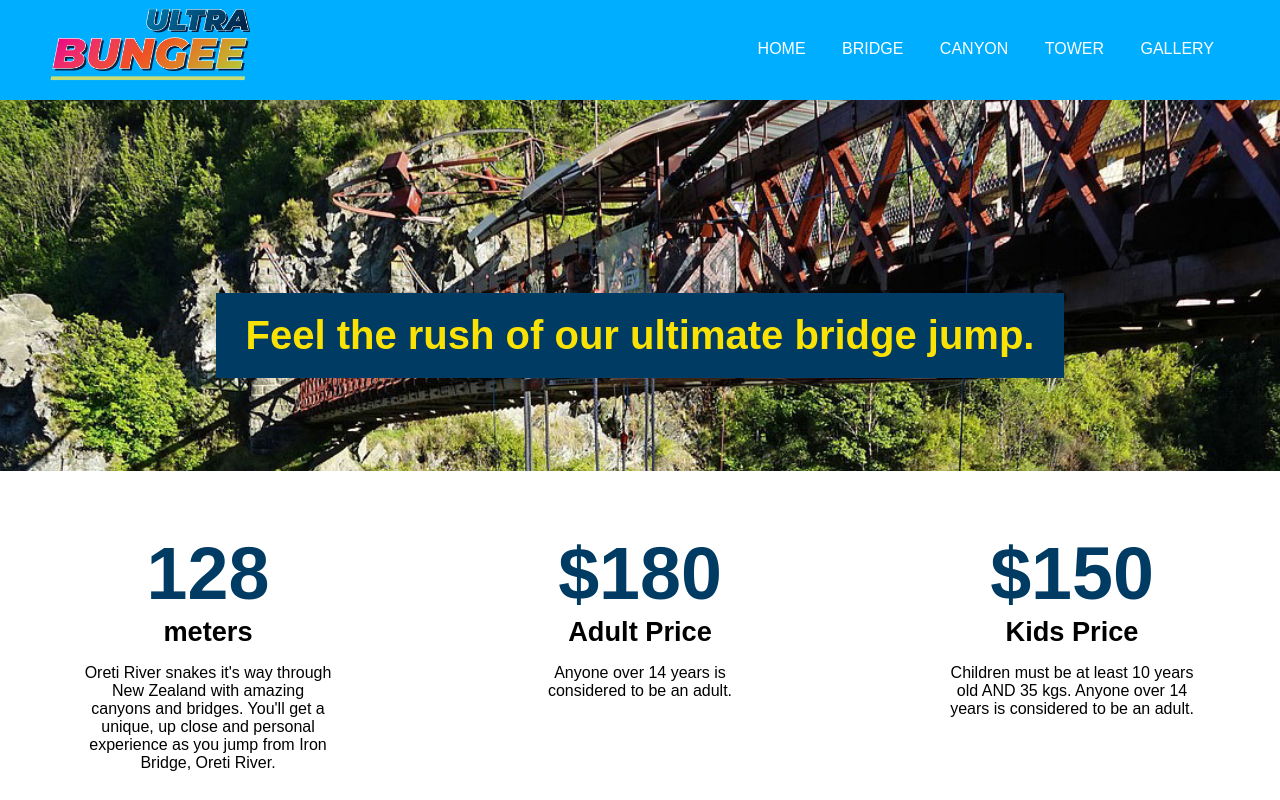
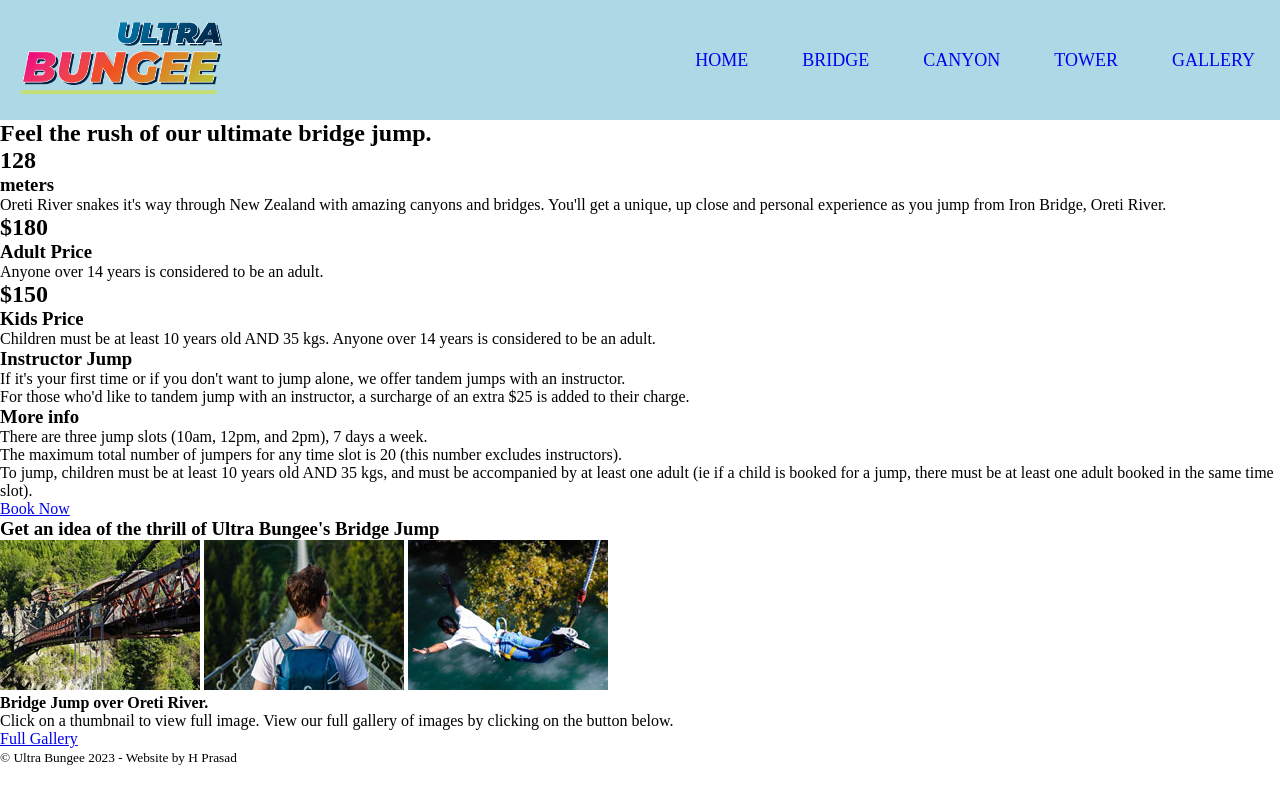
Before and after one commit to helenp61/Ultra-Bungee-Exercise, a plain HTML site: page bridge.html in a window 1280 px wide. Shown: the top 800 px of the page. Drawn offline with nearby package versions, Linux system fonts and the light colour scheme.

Commit message:
Added nav and header

```diff
--- a/styles/styles.css
+++ b/styles/styles.css
@@ -1,179 +1,62 @@
-body {
-    font-family: 'Arial', sans-serif;
-    margin: 0;
-    padding: 0;
-    text-align: center;
+/* generic style */
+*{
+    margin: 0px;
+    padding: 0px;
+    box-sizing: border-box;
 }
 
-/*margin-bottom: 30px; deleted in Learning Activity 3.1, #1*/
+/* Add display properties for the containers*/
+/* flex will allow the elements of the header to sit next to each other*/
+/* justified content to have space between */
+/* this will move the nav to the right */
+/* height can be sized with pixels or view height-VH - which will be the % of the screen height*/
 header {
-    background-color: #00aeff;
-    height: 100px;
-    text-align: left;
-    width: 100%;
+    display: flex;
+    justify-content: space-between;
+    height: 15vh;
+    align-items: center;
+    background-color: lightblue;
 
 }
 
-.logo {
-    padding: 5px 50px;
-    width: 200px;
-}
+/* Now we will look at the elements inside the header */
+/* padding will bring the image away from the edge of the screen */
 
-nav {
-    color:white;
-    float: right;
-    padding: 40px 50px 0px 0px;
-}
-
-/*Added in Section 3.2*/
-nav ul {
-    list-style-type: none;
-    margin: 0;
-    padding: 0;
-}
-
-/*Added in Section 3.2*/
-nav li {
-    display: inline-block;
-}
-
-/*Added in Section 3.2*/
-nav li a {
-    color: white;
-    padding: 14px 16px;
-    text-decoration: none;
-}
-
-/*Added in Section 3.2*/
-#intro {
-    background: black url(../img/ultra-bungee-hero.jpg) no-repeat center;
-    background-size: cover;
-    padding-bottom: 60px;
-    padding-top: 250px;
-}
-
-h1{
-    font-size: 40px;
-}
-
-.hero-img {
-    width: 800px;
+header img {
+    max-height: 15vh;
+    padding: 20px;
 
 }
 
+/* we need to style the li in the header only to make it look like the example */
+/*inline-block for display so they sit next to each other */
 
-/*Added during Learning Activity 3.1, # 1*/
-.intro-block {
-    background-color: #bcf200;
-    color: #003b63;
-    margin: 0 auto;
-    margin-top: 260px;
-    max-width: 900px;
-    padding: 30px 30px;
+header ul li {
+    display: inline-block;
+    padding: 0px 25px;
 }
 
-/*Added in Section 3.2*/
-.intro-block a{
-    display: inline-block;
+/* to get rid of the underline on the links */
+/* we need to target the anchor tag within the li */
+/*text decoration will turn off the underline on the links */
+header ul li a {
+    text-decoration: none;
+    font-size: large;
 }
-
-
-.button {
-    color: #003b63;
-    font-size: 19px;
-    margin: 30px 5px;
-    padding: 15px 15px;
-    border: 2px solid #003b63; /*Added in Section 3.2*/
-    min-width: 150px; /*Added in Section 3.2*/
-    text-decoration: none; /*Added in Section 3.2*/
-}
-
-/* Added during Learning Activity 3.1, #2 */
-article {
-    margin: 0 auto;
-    width: 90%;
+/* now we need to add the background img */
+.bg {
+    background: url("img/ultra-bungee-hero.jpg");
+    height: 90vh;
+    background-repeat: no-repeat;
+    background-size: cover;
+    position: relative;
 
 }
-/* Added during Learning Activity 3.1, #2 */
-article a {
-    display: inline-block;
+.banner {
+    height: 25vh;
+    background-color: darkseagreen;
+    opacity: 0.5;
+    position:absolute;
+    width: 100%;
+    bottom: 10vh;
 }
-
-
-h4 {
-    color: #003B63;
-    font-size: 80px;
-    margin: 0 auto;
-}
-
-h5 {
-    font-size: 30px;
-    margin: 0 auto;
-}
-
-#bridge-info div,
-#general-info article {
-    margin: 0px auto 60px auto;
-    text-align: center;
-    width: 60%;
-}
-
-#bridge-header {
-    background: black url(../img/bridge_hero_image.jpg) no-repeat center;
-    background-size: cover;
-    padding: 160px 0px 60px 0px;
-    margin-bottom: 60px;
-}
-
-#bridge-header h1 {
-    color: rgb(251, 226, 5);
-    background-color: #003B63;
-    display: inline-block;
-    padding: 20px 30px;
-}
-
-.gallery-info {
-    padding: 20px;
-}
-
-.info-list {
-    margin: 0 auto;
-    text-align: left;
-    width: 80%;
-}
-
-.info-list li {
-    padding-bottom: 10px;
-}
-
-/* From here to end added for 'content' pages (Bridge, Canyon, Tower) */
-h2 {
-    color: #003B63;
-    font-size: 4.6em; /* Changed for Merit - Extension Acitvity G - formerly 80px; */
-    margin: 0 auto;
-}
-
-h3 {
-    font-size: 1.7em; /* Changed for Merit - Extension Acitvity G - formerly 30px; */
-    margin: 0 auto;
-}
-
-h4 {
-    font-size: 1.4em;
-    margin: 0 auto;
-    padding-bottom: 1em;
-}
-
-.three-cards {
-    display: grid;
-    grid-gap: 1rem;
-    grid-template-columns: repeat(auto-fit, minmax(250px, 1fr));
-    margin: 0 auto;
-}
-
-/*margin-top: 40px; removed in Learning Activity 3.1, #1*/
-footer {
-    background-color: #ed107f;
-    color: white;
-    padding: 30px 0px;
-}
```
Also changed, not shown: index.html (+2 -2 lines), index1.html (+27 -10 lines).
